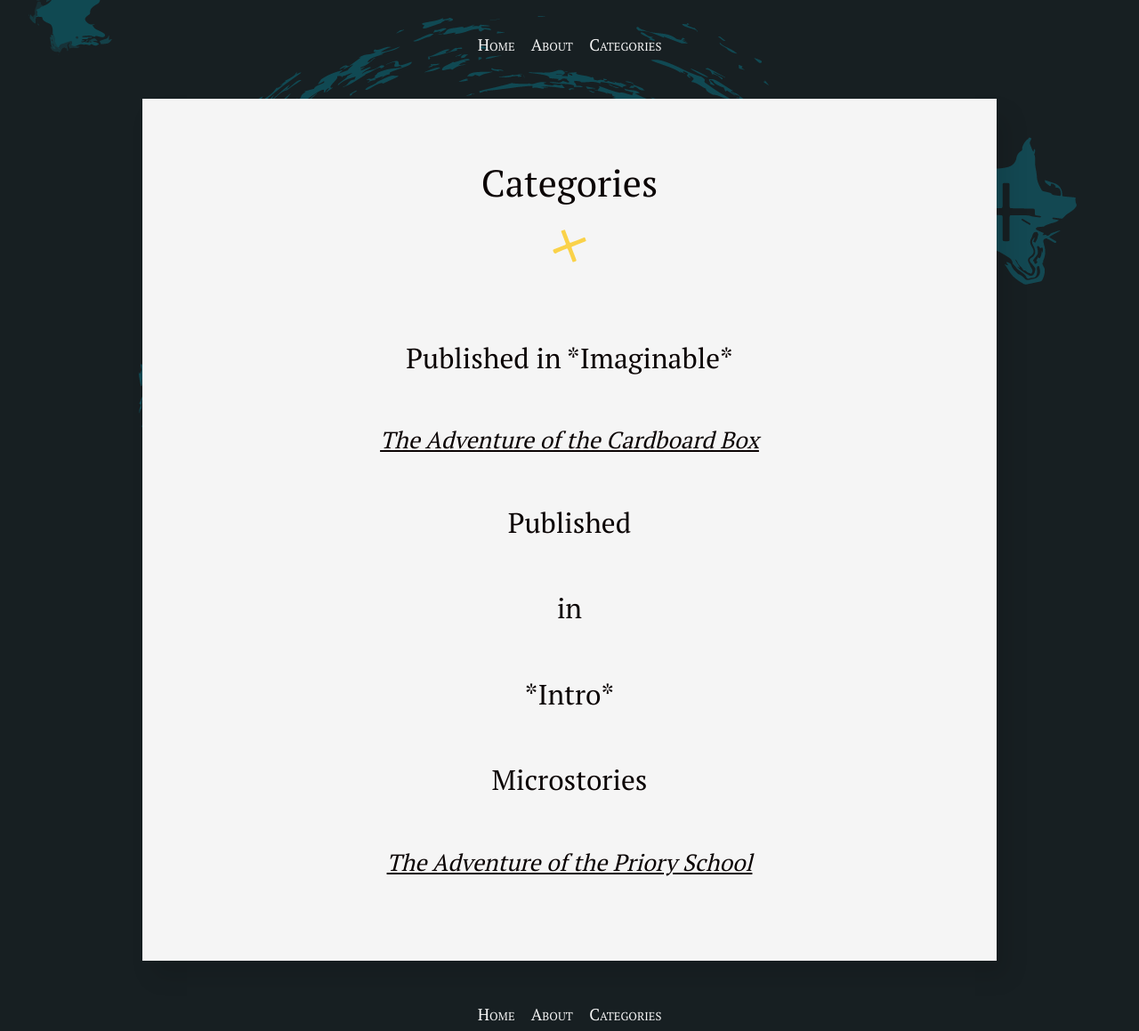
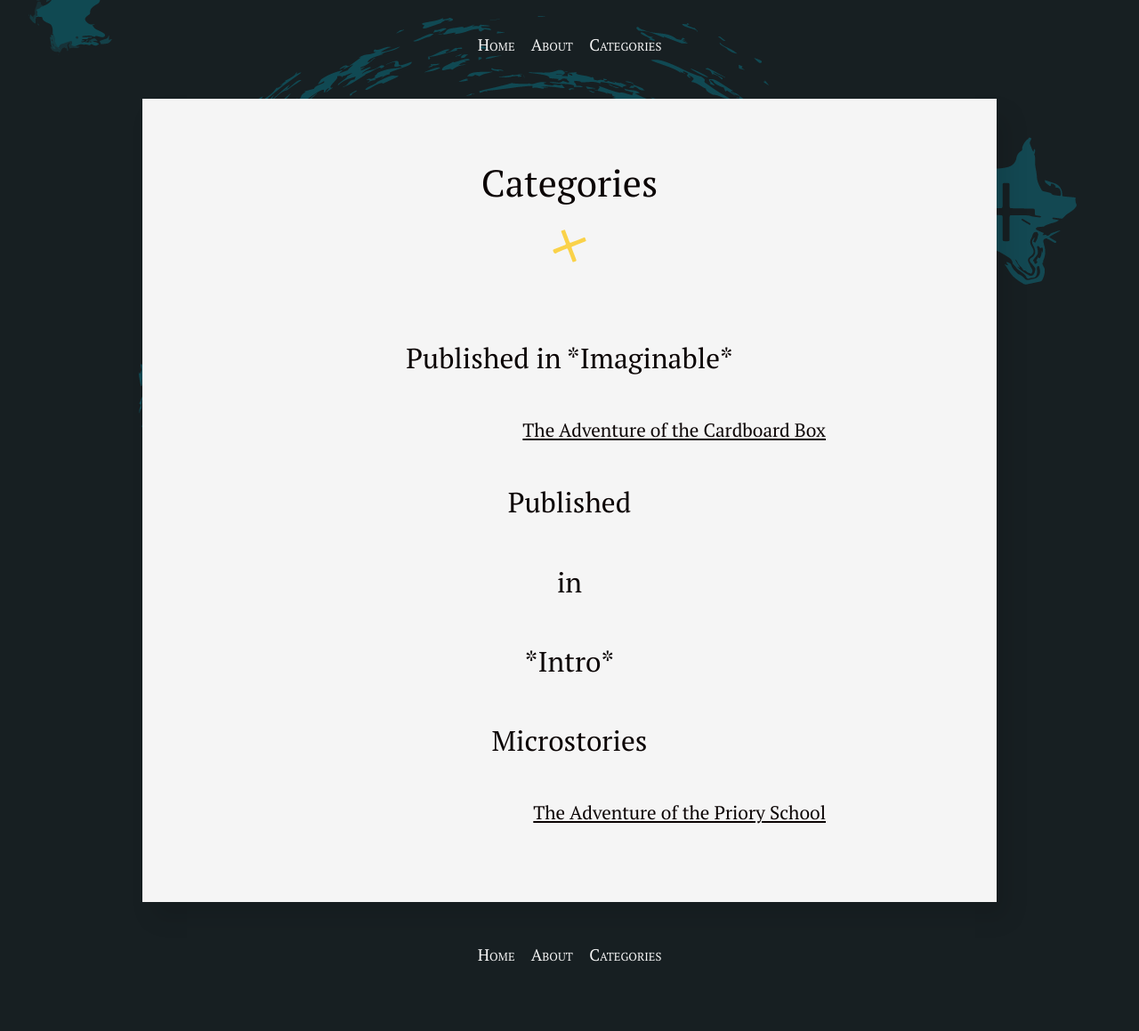
Before and after one commit to silvialohrmann/editorial, a Jekyll site: the page built from categories.html, in a window 1280 px wide. Shown: the whole page at 89% size. Built offline with Jekyll 4.4.1, drawn with Linux system fonts in a browser that asks for light colours; after the commit the page ends 1093 px from its top, so only the background shows below that.

Commit message:
Update _base.scss

```diff
--- a/_sass/_base.scss
+++ b/_sass/_base.scss
@@ -23,11 +23,24 @@ h3 {
   text-align: center;
 }
 
+.archive-item h3 {
+  font-size: 1.2em;
+  margin: 0;
+  text-align: right;
+}
+
 h4 {
   font-size: 1.25em;
   font-style: italic;
   margin: 1.875em auto;
   text-align: center;
+}
+
+.archive-item h4 {
+  font-size: 1em;
+  font-style: normal;
+  margin: 0;
+  text-align: right;
 }
 
 h5 {
```
